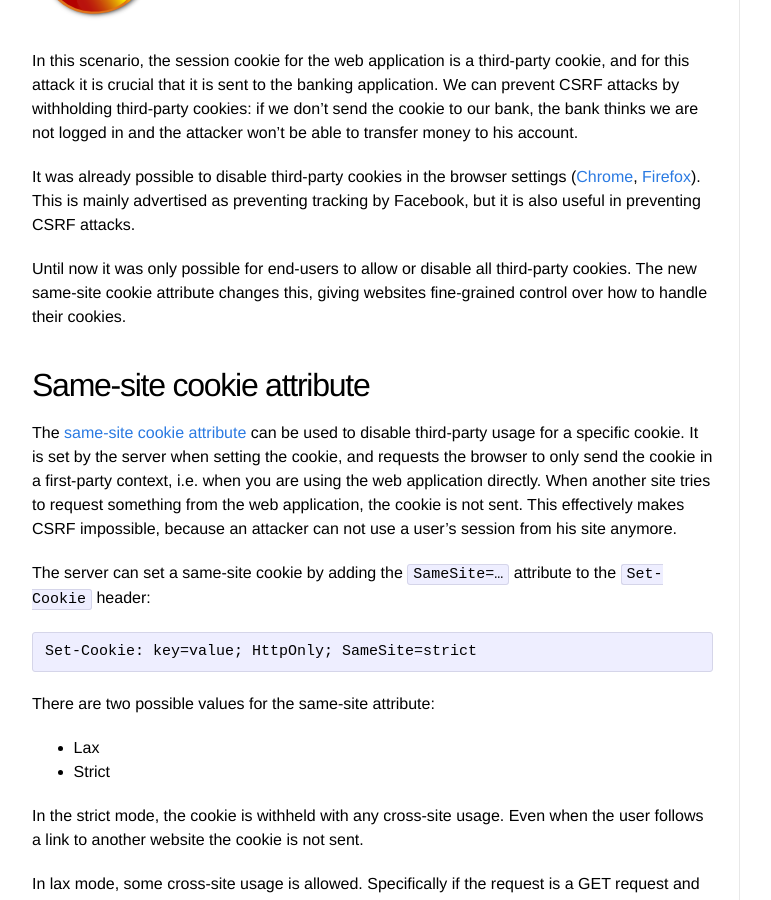
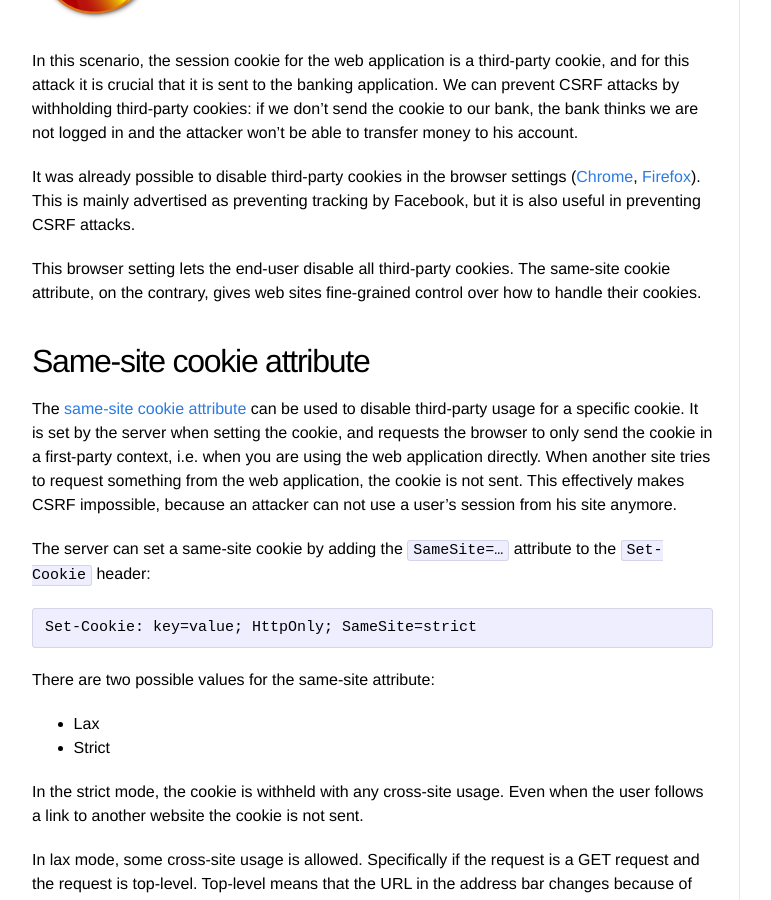
Before and after one commit to Sjord/Sjord.github.io, a Jekyll site: the page built from _posts/2016-04-12-preventing-csrf-with-samesite-cookie-attribute.md, in a window 1280 px wide and 900 px high, scrolled down 1867 px. Shown: the whole window, without its empty margins (108-879 px from the left). Built offline with Jekyll 4.4.1, drawn with Linux system fonts in a browser that asks for light colours.

Commit message:
Better bridge to same-site section

```diff
--- a/_posts/2016-04-12-preventing-csrf-with-samesite-cookie-attribute.md
+++ b/_posts/2016-04-12-preventing-csrf-with-samesite-cookie-attribute.md
@@ -27,7 +27,7 @@
 
 It was already possible to disable third-party cookies in the browser settings ([Chrome](https://support.google.com/chrome/answer/95647?hl=en), [Firefox](https://support.mozilla.org/en-US/kb/disable-third-party-cookies)). This is mainly advertised as preventing tracking by Facebook, but it is also useful in preventing CSRF attacks.
 
-Until now it was only possible for end-users to allow or disable all third-party cookies. The new same-site cookie attribute changes this, giving websites fine-grained control over how to handle their cookies.
+This browser setting lets the end-user disable all third-party cookies. The same-site cookie attribute, on the contrary, gives web sites fine-grained control over how to handle their cookies.
 
 ## Same-site cookie attribute
 
```
